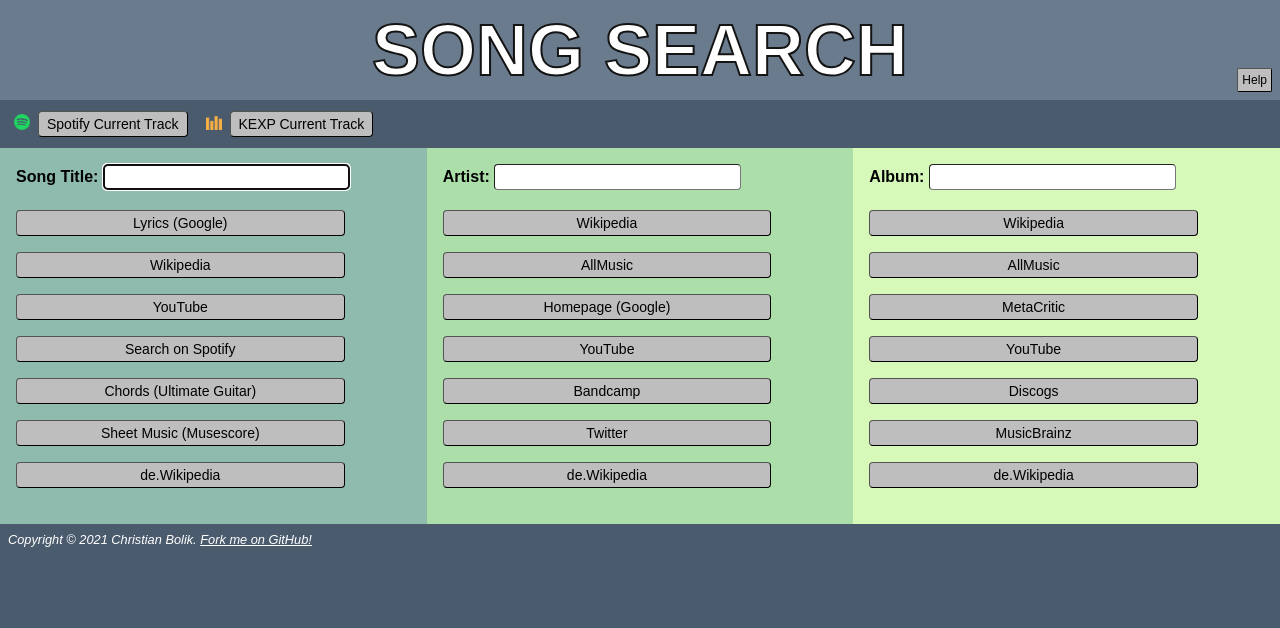
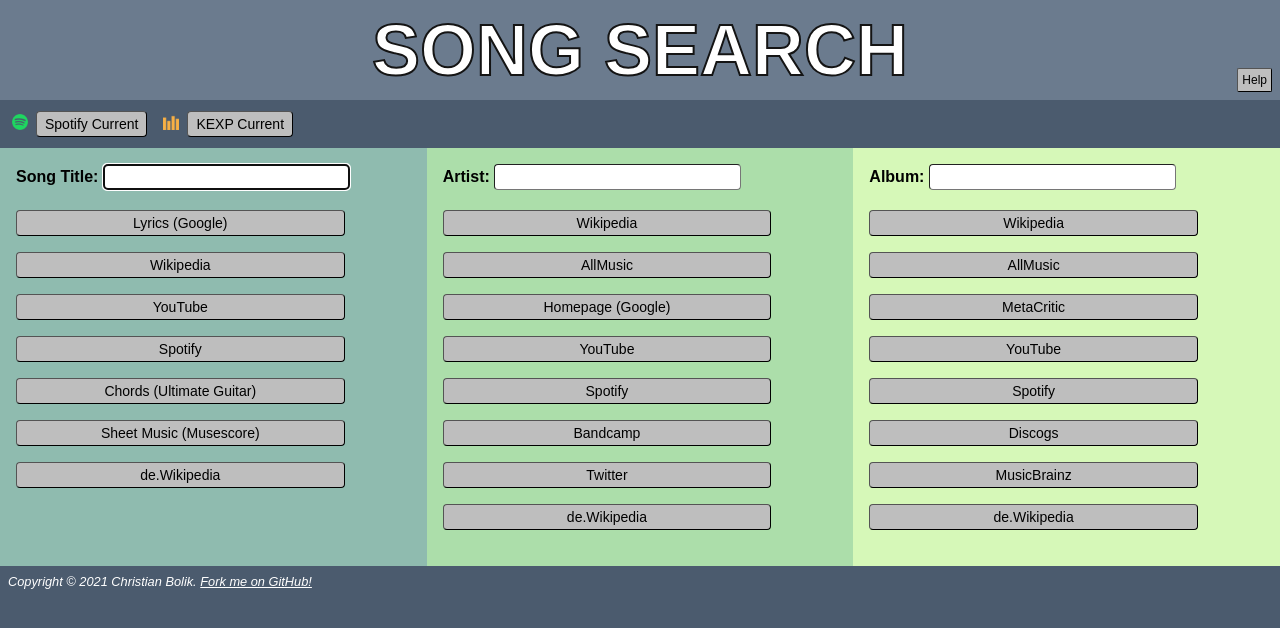
Before and after one commit to cbolik/songsearch, a website: page public/index.html in a window 1280 px wide. Drawn offline with Linux system fonts and the light colour scheme.

Commit message:
more updates

```diff
--- a/public/index.html
+++ b/public/index.html
@@ -49,14 +49,15 @@
   </div>
   <form>
     <div class="spotify">
+      <!-- <span id="get_from">Get from:</span> -->
       <a href="https://open.spotify.com" title="Spotify" target="_blank">
         <img src="icons/spotify.ico" class="svc_icon"/>
       </a>
-      <input type="button" id="spotify_current" onclick="spotifyGetAccessToken()" value="Spotify Current Track">
+      <input type="button" id="spotify_current" onclick="spotifyGetAccessToken()" value="Spotify Current">
       <a href="https://kexp.org" title="KEXP" target="_blank">
         <img src="icons/kexp.ico" class="svc_icon"/>
       </a>
-      <input type="button" id="kexp_current" onclick="kexpGetCurrentTrack()" value="KEXP Current Track">
+      <input type="button" id="kexp_current" onclick="kexpGetCurrentTrack()" value="KEXP Current">
     </div>
     <div class="columns">
       <div class="col col-title">
@@ -68,7 +69,7 @@
         <input type="button" id="wiki_song" onclick="openWikiSong()" value="Wikipedia">
         <input type="button" id="youtube_song" onclick="openYouTubeSong()" value="YouTube">
         <div class="addtl-actions">
-          <input type="button" id="spotify_search" onclick="spotifySearch()" value="Search on Spotify">
+          <input type="button" id="spotify_search" onclick="spotifySearch()" value="Spotify">
           <input type="button" id="chords" onclick="openUltimateGuitar()" value="Chords (Ultimate Guitar)">
           <input type="button" id="musescore" onclick="openMuseScore()" value="Sheet Music (Musescore)">
           <input type="button" id="wiki_de_song" onclick="openWikiSong('de')" value="de.Wikipedia">
@@ -84,6 +85,7 @@
         <input type="button" id="artist_home" onclick="openHomepage()" value="Homepage (Google)">
         <div class="addtl-actions">
           <input type="button" id="youtube_artist" onclick="openYouTubeArtist()" value="YouTube">
+          <input type="button" id="spotify_artist" onclick="spotifySearchArtist()" value="Spotify">
           <input type="button" id="bandcamp_artist" onclick="openBandcampArtist('de')" value="Bandcamp">
           <input type="button" id="twitter" onclick="openTwitter()" value="Twitter">
           <input type="button" id="wiki_de_artist" onclick="openWikiArtist('de')" value="de.Wikipedia">
@@ -98,8 +100,9 @@
         <input type="button" id="wiki_album" onclick="openWikiAlbum()" value="Wikipedia">
         <input type="button" id="allmusic_album" onclick="openAllMusicAlbum()" value="AllMusic">
         <input type="button" id="metacritic" onclick="openMetaCritic()" value="MetaCritic">
-        <input type="button" id="youtube_album" onclick="openYouTubeAlbum()" value="YouTube">
         <div class="addtl-actions">
+          <input type="button" id="youtube_album" onclick="openYouTubeAlbum()" value="YouTube">
+          <input type="button" id="spotify_album" onclick="spotifySearchAlbum()" value="Spotify">
           <input type="button" id="discogs" onclick="openDiscogs()" value="Discogs">
           <input type="button" id="musicbrainz" onclick="openMusicBrainz()" value="MusicBrainz">
           <input type="button" id="wiki_de_album" onclick="openWikiAlbum('de')" value="de.Wikipedia">
--- a/public/scripts.js
+++ b/public/scripts.js
@@ -188,6 +188,14 @@
 
 const spotifySearch = () => {
   genAction("https://open.spotify.com/search/!TITLE!%20?ARTIST?");
+}
+
+const spotifySearchArtist = () => {
+  genAction("https://open.spotify.com/search/!ARTIST!");
+}
+
+const spotifySearchAlbum = () => {
+  genAction("https://open.spotify.com/search/!ALBUM!%20?ARTIST?");
 }
 
 const enterPressed = (event) => {
@@ -403,10 +411,13 @@
   //   artist += a.name + " ";
   // }
   let releaseDate = attr_prefix.release_date;
-  let releaseYear = releaseDate.split("-")[0];
+
   setValue("title", title);
   setValue("artist", artist);
   setValue("album", album);
-  setYear(releaseYear);
+  if (releaseDate) {
+    let releaseYear = releaseDate.split("-")[0];
+    setYear(releaseYear);
+  }
 
 }
--- a/public/styles.css
+++ b/public/styles.css
@@ -72,6 +72,12 @@
   text-transform: uppercase;
 }
 
+#get_from {
+  color: white;
+  padding-left: 12px;
+  font-size: 14px;
+}
+
 .columns {
   display: flex;
   justify-content: center;
@@ -88,7 +94,7 @@
 .svc_icon {
   width: 16px;
   height: 16px;
-  padding-left: 14px;
+  padding-left: 12px;
   padding-right: 4px;
 }
 
```
